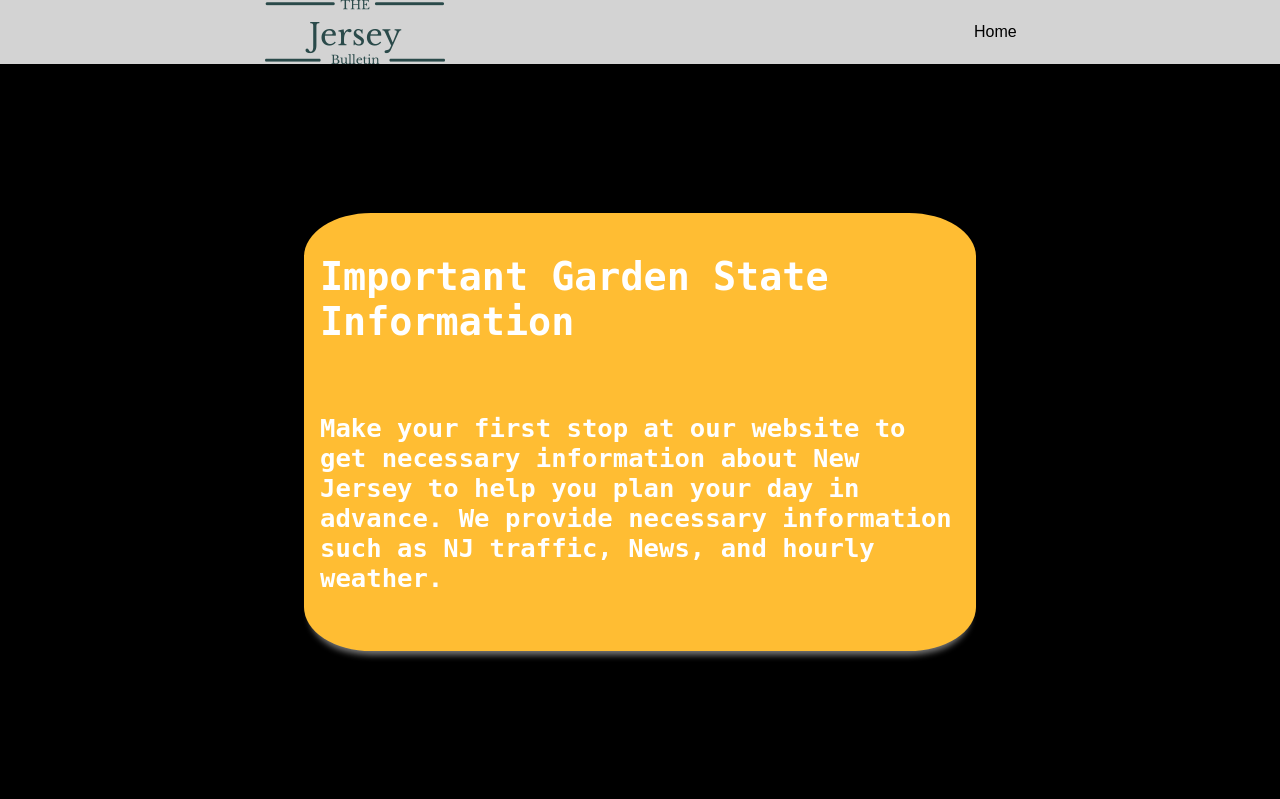
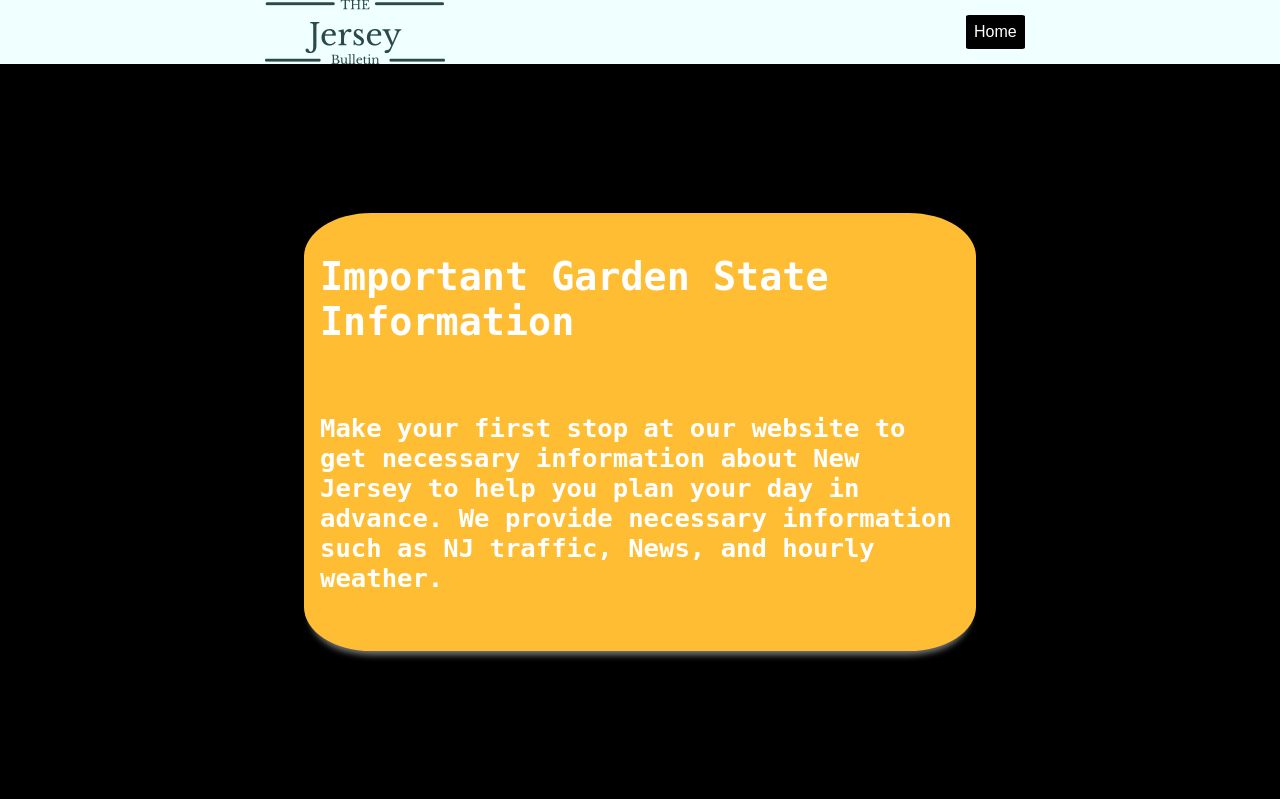
Before and after one commit to cs490-001-group8/project3-group8-sprint2, a Flask app: template templates/landing_page.html in a window 1280 px wide. Shown: the top 799 px of the page. Run offline with Flask 2, Linux system fonts and the light colour scheme; the template is opened without the code that fills it, so the values that code supplies are empty.

Commit message:
I have linked about page to our application under About tab and from landing page, you can switch back to home page of our application by clicking Home button on top of the page. We still have to insert many more information as well as individual information for each team member.

```diff
--- a/app.py
+++ b/app.py
@@ -38,6 +38,10 @@ def hello():
     """When someone opens the app, send them the page"""
     return flask.render_template("index.html")
 
+@APP.route("/landing_page")
+def landing_page():
+    """When someone click About link, render landing page"""
+    return flask.render_template("landing_page.html")
 
 @SOCKETIO.on("log in")
 def on_user_login():
--- a/scripts/RouteTab.jsx
+++ b/scripts/RouteTab.jsx
@@ -12,6 +12,7 @@ export default function RouteTab({ myName, loggedIn }) {
                 <div>
                     <NavLink className="tab" to="/">Home</NavLink>
                     <NavLink className="tab" to="/Commuter">Commuter</NavLink>
+                    <button className="landing-page-link" type="submit"><a className="tab" href="/landing_page">About</a></button>
                 </div>
                 <Switch>
                     <Route
--- a/static/styles.css
+++ b/static/styles.css
@@ -223,20 +227,31 @@ body {
   align-items: center;
   width: auto;
   height: 8%;
-  background: 	#D3D3D3;
+  background: #F0FFFF;
 }
-.button {
+.first-page .button {
   padding: 0.5rem;
-  background: transparent;
+  background: #000;
   border: none;
+  border-radius: 5%;
   width: auto;
   font-size: 1rem;
   height: fit-content;
+  color: #fff;
   transition: background 1s ease-in-out;
 }
-.button:hover {
+.first-page .button:hover {
   cursor: pointer;
-  background: #fff;
+  background: #FFB6C1;
+  color: #000;
+}
+.first-page .button a{
+  text-decoration: none;
+  color: inherit;
+  transition: color 1s ease-in-out;
+}
+.first-page .button a:hover{
+  color: inherit;
 }
 .first-page{
   width: 100vw;
--- a/templates/landing_page.html
+++ b/templates/landing_page.html
@@ -19,7 +19,7 @@
         <div class="first-page">
             <header>
                 <img src="../static/images/logo.png" alt="The Jersey Bulletin"  class="landing-page-logo"/>
-                <button type="button" class="button">Home</button>
+                <button type="button" class="button"><a href="/">Home</a></button>
             </header>
             <div class="headings">
                 <h1 class="main-heading">Important Garden State Information</h1>
```
Also changed, not shown: other parts of static/styles.css (+20 -7 lines), tests/app_unit_tests.py (+8 -2 lines), static/images/fourth_page.jpg (deleted), static/images/third_page.jpg (added), 1 other file.
